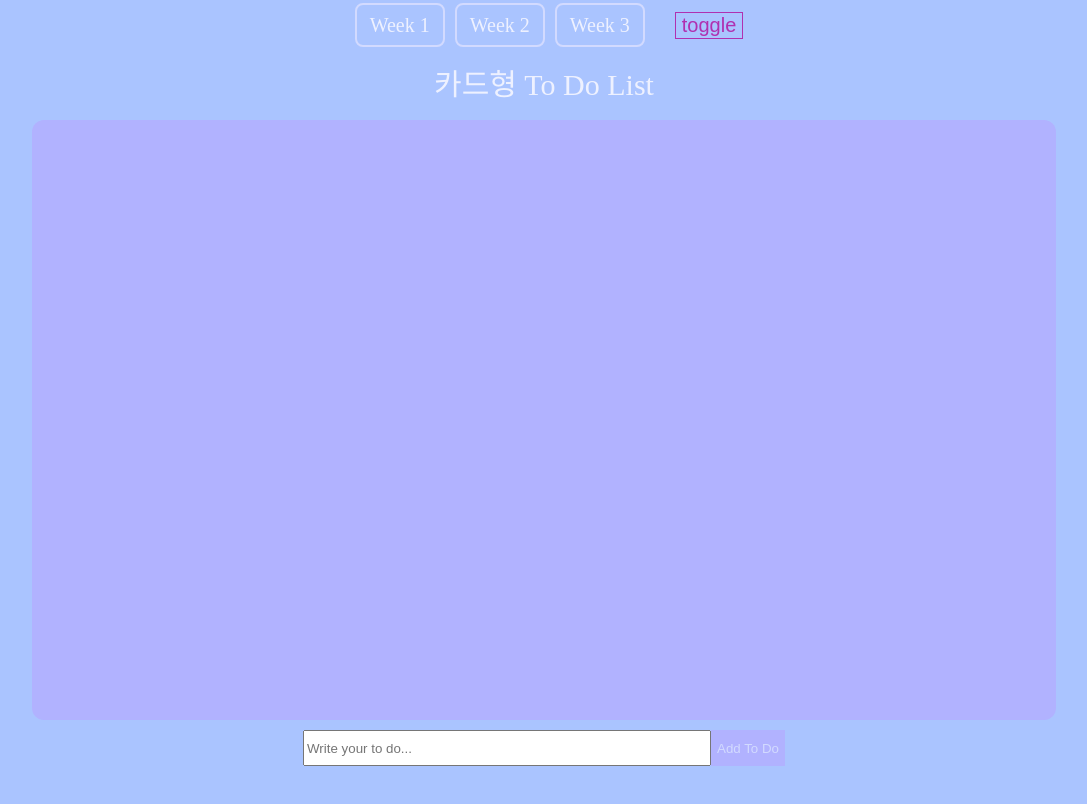
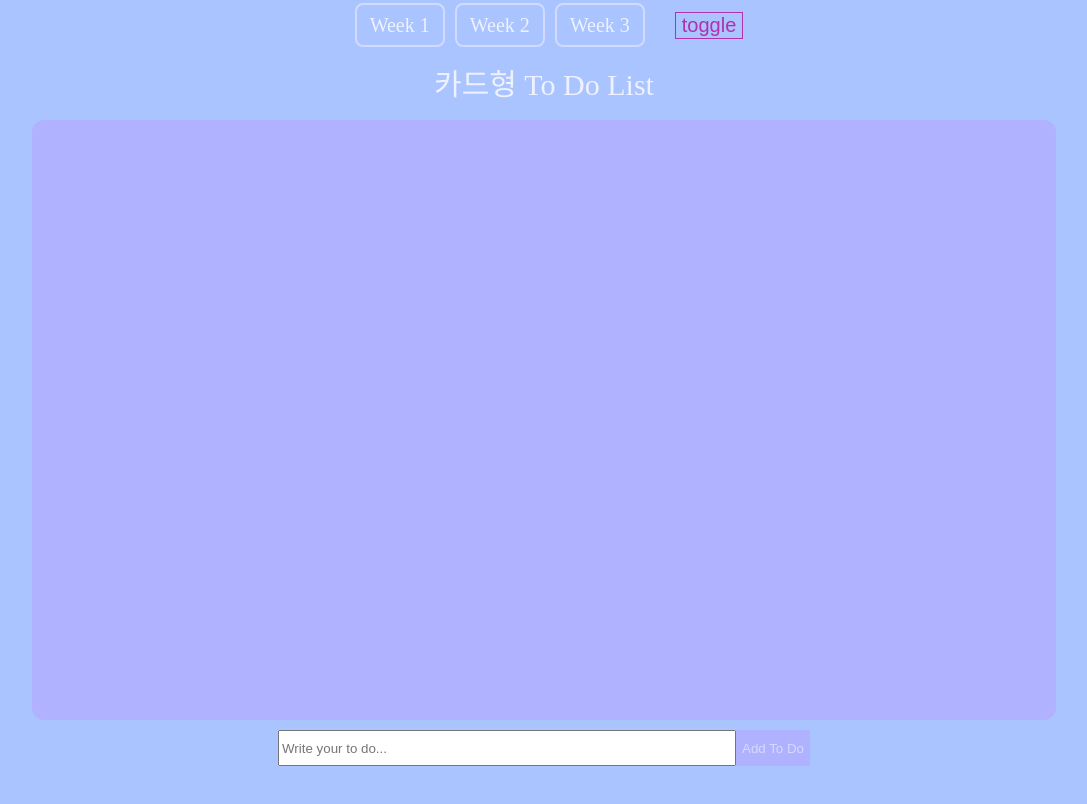
Before and after one commit to PastelBlue4/react_study, a React (Create React App) app: page /weektwo in a window 1280 px wide. Shown: the top 804 px of the page, without its empty margins (96-1183 px from the left). Built offline with nearby package versions, Linux system fonts and the light colour scheme.

Commit message:
[feat] input re-sizing

```diff
--- a/src/week2/components/TodoList.js
+++ b/src/week2/components/TodoList.js
@@ -37,7 +37,7 @@ const FormContainer = styled.form`
 `;
 
 const Input = styled.input`
-  width: 400px;
+  width: 450px;
   height: 30px;
 `;
 
```
